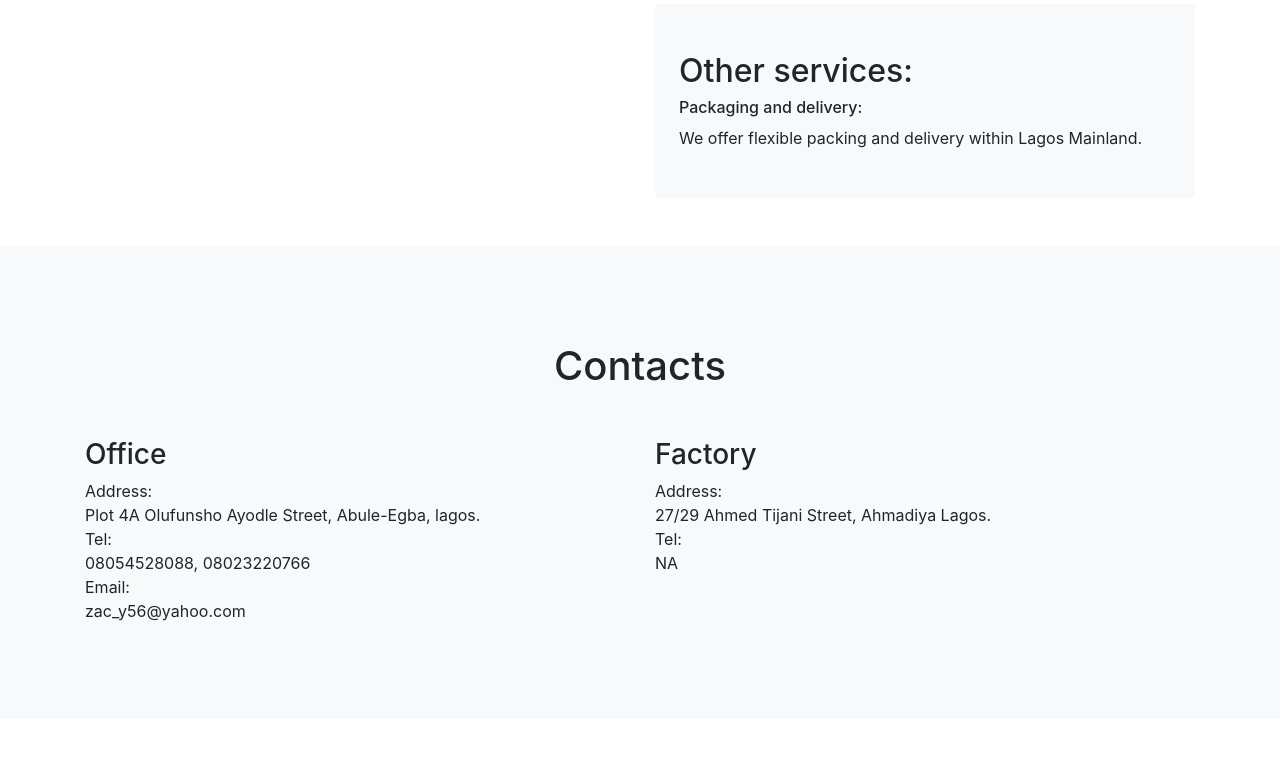
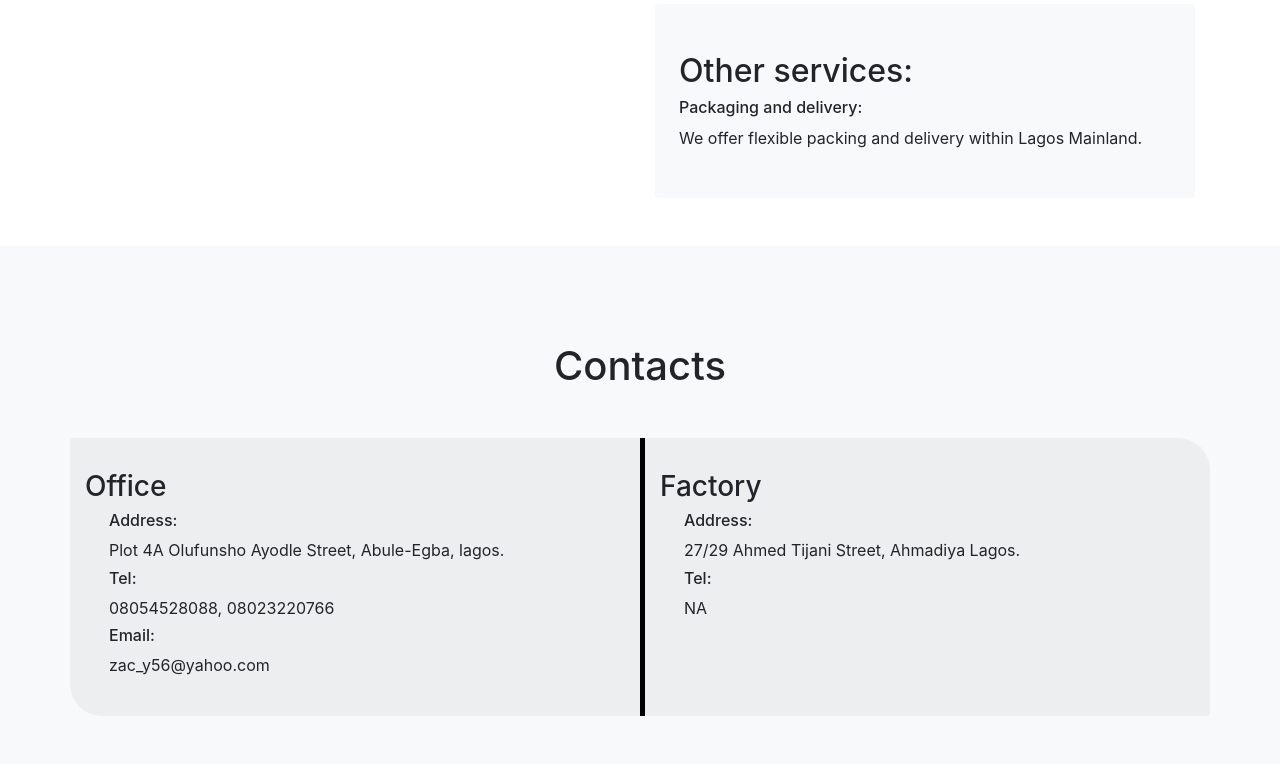
Before and after one commit to LordKayBanks/awochem-prod, a React app: page / in a window 1280 px wide. Shown: the part 2000-2764 px from the top of the page. Built offline with nearby package versions, Linux system fonts and the light colour scheme.

Commit message:
first working version

```diff
--- a/src/component/about.jsx
+++ b/src/component/about.jsx
@@ -1,9 +1,9 @@
 import React from 'react';
-import layers from '../img/layers.png';
+import bag from '../img/layers.png';
 import cogwheel from '../img/cogwheel.png';
 import pen from '../img/pen.png';
 import browser from '../img/browser.png';
-import myImage from '../img/myImage.png';
+import factory from '../img/factory.jpeg';
 import PropTypes from 'prop-types';
 
 export default class About extends React.Component {
@@ -18,26 +18,39 @@ export default class About extends React.Component {
         </h1>
         <div className="row mt-5">
           <div className={'col-6 col-sm-6 col-md-3 ' + this.props.fadeInLeft}>
-            <img src={layers} alt="" />
-            <h4>Responsive</h4>
-          </div>
-          <div className={'col-6 col-sm-6 col-md-3 ' + this.props.fadeInLeft}>
             <img src={pen} alt="" />
             <h4>Design</h4>
           </div>
-          <div className={'col-6 col-sm-6 col-md-3 ' + this.props.fadeInRight}>
-            <img src={cogwheel} alt="" />
-            <h4>Performance</h4>
+          <div className={'col-6 col-sm-6 col-md-3 ' + this.props.fadeInLeft}>
+            <img src={bag} alt="" />
+            <h4>Print</h4>
           </div>
           <div className={'col-6 col-sm-6 col-md-3 ' + this.props.fadeInRight}>
             <img src={browser} alt="" />
-            <h4>Agile</h4>
+            <h4>Durable</h4>
+          </div>
+          <div className={'col-6 col-sm-6 col-md-3 ' + this.props.fadeInRight}>
+            <img src={cogwheel} alt="" />
+            <h4>Reliable</h4>
           </div>
         </div>
 
         <div className="row" style={{ marginTop: 7 + 'rem' }}>
           <div className="col-12 col-lg-6 hidden">
-            <div className={'about-item mytext pt-3 ' + this.props.fadeIn}>
+            <img
+              className={'img-fluid ' + this.props.fadeIn}
+              src={factory}
+              alt=""
+              style={{
+                borderRadius: 0.35 + 'rem',
+                // borderRadius: 50 + '%',
+                height: 350 + 'px',
+                width: 350 + 'px',
+                boxShadow: '3px 0px 20px 0px #0000002b',
+              }}
+            />
+            {/* <div className={'about-item mytext pt-3 ' + this.props.fadeIn}> */}
+            <div className={'about-item mytext ' + this.props.fadeIn}>
               We specialize in the manufacturing of high quality industrial and
               personal use plastic bags. <br />
               We produce a wide range of varieties and sizes from the very thin
--- a/src/component/projects.jsx
+++ b/src/component/projects.jsx
@@ -17,29 +17,37 @@ export default class Projects extends React.Component {
               Contacts
             </h1>
             <div className="row my-5">
-              <div className={'col-12 col-sm-12 col-md-6 contact-item'}>
+              <div
+                className={
+                  'office-address col-12 col-sm-12 col-md-6 contact-item'
+                }
+              >
                 <h3>Office</h3>
-                <div>
-                  <span>Address: </span>
+                <div className="address__body">
+                  <h6>Address: </h6>
                   <div>Plot 4A Olufunsho Ayodle Street, Abule-Egba, lagos.</div>
                 </div>
-                <div>
-                  <span>Tel: </span>
+                <div className="address__body">
+                  <h6>Tel: </h6>
                   <div>08054528088, 08023220766</div>
                 </div>
-                <div>
-                  <span>Email: </span>
+                <div className="address__body">
+                  <h6>Email: </h6>
                   <div>zac_y56@yahoo.com</div>
                 </div>
               </div>
-              <div className={'col-12 col-sm-12 col-md-6 contact-item'}>
+              <div
+                className={
+                  'factory-address col-12 col-sm-12 col-md-6 contact-item'
+                }
+              >
                 <h3>Factory</h3>
-                <div>
-                  <span>Address: </span>
+                <div className="address__body">
+                  <h6>Address: </h6>
                   <div>27/29 Ahmed Tijani Street, Ahmadiya Lagos.</div>
                 </div>
-                <div>
-                  <span>Tel: </span>
+                <div className="address__body">
+                  <h6>Tel: </h6>
                   <div>NA</div>
                 </div>
               </div>
--- a/src/index.css
+++ b/src/index.css
@@ -69,6 +69,16 @@ video {
   }
 }
 
+.about-image {
+  box-shadow: 3px 0px 20px 0px #0000002b;
+}
+
+.about-item {
+  margin-top: 1.5rem;
+  margin-bottom: 1rem;
+  padding: 3rem 1.5rem;
+  font-weight: 400;
+}
 .about-item,
 .services {
   background: #f8f9fa;
@@ -84,3 +94,24 @@ video {
 .services__body {
   text-align: left;
 }
+.office-address,
+.factory-address {
+  padding: 2rem 1rem;
+  background: rgba(151, 149, 149, 0.119);
+}
+.factory-address {
+  border-left: 5px solid black;
+  border-top-right-radius: 2rem;
+  border-bottom-right-radius: 0.25rem;
+  padding-left: 3rem;
+}
+.office-address {
+  border-top-left-radius: 0.25rem;
+  border-bottom-left-radius: 2rem;
+  padding-left: 1rem;
+}
+
+.address__body {
+  margin-left: 1.5rem;
+  margin-bottom: 0.4rem;
+}
```
Also changed, not shown: src/img/bag.png (added), src/img/factory.jpeg (added), src/img/myImage.png (deleted).
